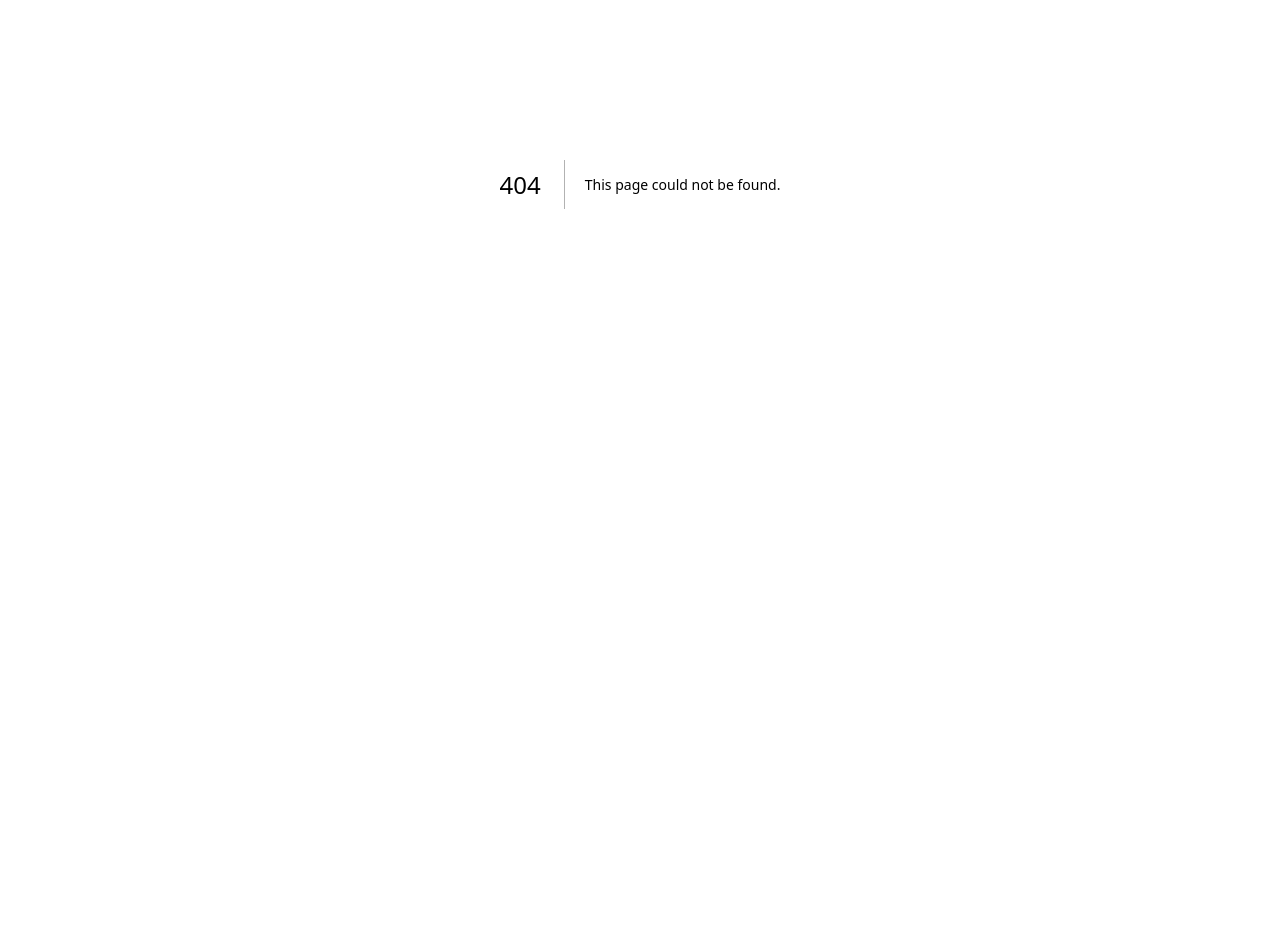
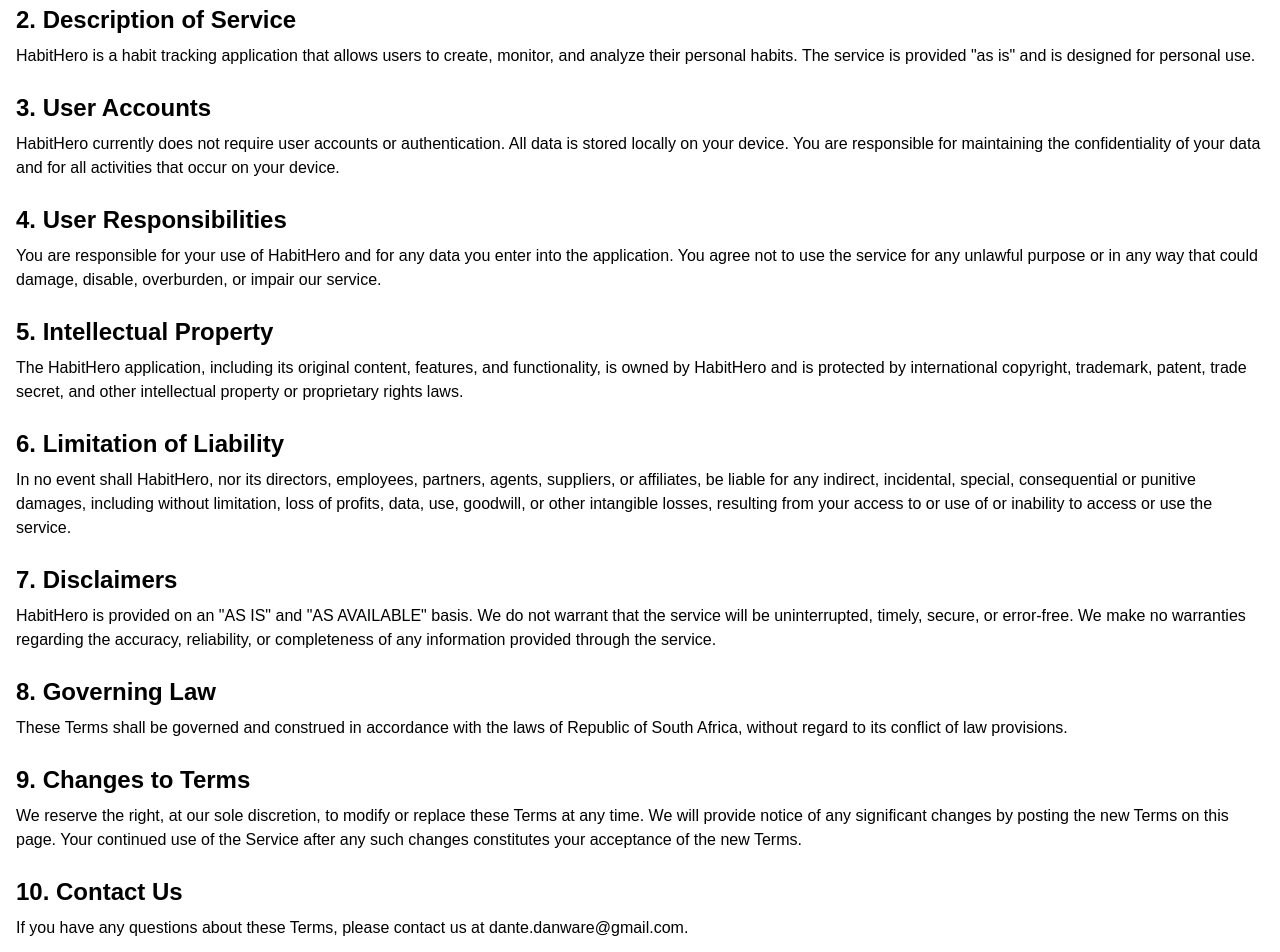
Before and after one commit to DanteLentsoe/HabitHero, a Next.js app in the folder habithero-app/: page /pages/termsandconditions in a window 1280 px wide. Before the commit this address had no page. Shown: the part 280-1232 px from the top of the page. Before the commit the page ends 864 px from the top, so only its background shows below. Built offline with nearby package versions, Linux system fonts and the light colour scheme.

Commit message:
feat: add `TermsAndConditions` page

```diff
--- /dev/null
+++ b/habithero-app/src/app/components/templates/TermsAndConditions/TermsAndConditions.tsx
@@ -0,0 +1,132 @@
+'use client'
+import { FC } from 'react'
+import { Footer } from '../../organisims'
+import Link from 'next/link'
+
+export const TermsAndConditions: FC = () => {
+  return (
+    <div className="w-full">
+      <div className="container mx-auto px-4 py-8">
+        <h1 className="text-3xl font-bold mb-4">Terms and Conditions</h1>
+        <p className="mb-6">Last updated: 2024/09/16</p>
+
+        <section className="mb-6">
+          <h2 className="text-2xl font-semibold mb-2">
+            1. Acceptance of Terms
+          </h2>
+          <p>
+            By accessing or using HabitHero, you agree to be bound by these
+            Terms and Conditions. If you disagree with any part of the terms,
+            you may not use our service.
+          </p>
+        </section>
+
+        <section className="mb-6">
+          <h2 className="text-2xl font-semibold mb-2">
+            2. Description of Service
+          </h2>
+          <p>
+            HabitHero is a habit tracking application that allows users to
+            create, monitor, and analyze their personal habits. The service is
+            provided &quot;as is&quot; and is designed for personal use.
+          </p>
+        </section>
+
+        <section className="mb-6">
+          <h2 className="text-2xl font-semibold mb-2">3. User Accounts</h2>
+          <p>
+            HabitHero currently does not require user accounts or
+            authentication. All data is stored locally on your device. You are
+            responsible for maintaining the confidentiality of your data and for
+            all activities that occur on your device.
+          </p>
+        </section>
+
+        <section className="mb-6">
+          <h2 className="text-2xl font-semibold mb-2">
+            4. User Responsibilities
+          </h2>
+          <p>
+            You are responsible for your use of HabitHero and for any data you
+            enter into the application. You agree not to use the service for any
+            unlawful purpose or in any way that could damage, disable,
+            overburden, or impair our service.
+          </p>
+        </section>
+
+        <section className="mb-6">
+          <h2 className="text-2xl font-semibold mb-2">
+            5. Intellectual Property
+          </h2>
+          <p>
+            The HabitHero application, including its original content, features,
+            and functionality, is owned by HabitHero and is protected by
+            international copyright, trademark, patent, trade secret, and other
+            intellectual property or proprietary rights laws.
+          </p>
+        </section>
+
+        <section className="mb-6">
+          <h2 className="text-2xl font-semibold mb-2">
+            6. Limitation of Liability
+          </h2>
+          <p>
+            In no event shall HabitHero, nor its directors, employees, partners,
+            agents, suppliers, or affiliates, be liable for any indirect,
+            incidental, special, consequential or punitive damages, including
+            without limitation, loss of profits, data, use, goodwill, or other
+            intangible losses, resulting from your access to or use of or
+            inability to access or use the service.
+          </p>
+        </section>
+
+        <section className="mb-6">
+          <h2 className="text-2xl font-semibold mb-2">7. Disclaimers</h2>
+          <p>
+            HabitHero is provided on an &quot;AS IS&quot; and &quot;AS
+            AVAILABLE&quot; basis. We do not warrant that the service will be
+            uninterrupted, timely, secure, or error-free. We make no warranties
+            regarding the accuracy, reliability, or completeness of any
+            information provided through the service.
+          </p>
+        </section>
+
+        <section className="mb-6">
+          <h2 className="text-2xl font-semibold mb-2">8. Governing Law</h2>
+          <p>
+            These Terms shall be governed and construed in accordance with the
+            laws of Republic of South Africa, without regard to its conflict of
+            law provisions.
+          </p>
+        </section>
+
+        <section className="mb-6">
+          <h2 className="text-2xl font-semibold mb-2">9. Changes to Terms</h2>
+          <p>
+            We reserve the right, at our sole discretion, to modify or replace
+            these Terms at any time. We will provide notice of any significant
+            changes by posting the new Terms on this page. Your continued use of
+            the Service after any such changes constitutes your acceptance of
+            the new Terms.
+          </p>
+        </section>
+
+        <section className="mb-6">
+          <h2 className="text-2xl font-semibold mb-2">10. Contact Us</h2>
+          <p>
+            If you have any questions about these Terms, please contact us at
+            <Link
+              href={
+                'mailto:dante.danware@gmail.com?subject=HabitHero Terms of Service Inquiry'
+              }
+            >
+              <span> dante.danware@gmail.com</span>
+            </Link>
+            .
+          </p>
+        </section>
+      </div>
+      <Footer className="shadow-md  bg-gradient-to-b from-purple-200  to-purple-100" />
+    </div>
+  )
+}
--- /dev/null
+++ b/habithero-app/src/app/components/templates/TermsAndConditions/index.ts
@@ -0,0 +1 @@
+export * from './TermsAndConditions'
--- /dev/null
+++ b/habithero-app/src/app/pages/termsandconditions/page.tsx
@@ -0,0 +1,36 @@
+import { Metadata } from 'next'
+import { TermsAndConditions } from '../../components/templates/TermsAndConditions/TermsAndConditions'
+
+export const metadata: Metadata = {
+  title: 'HabitHero - Track and Build Better Habits',
+  description:
+    'HabitHero helps you build and maintain positive habits, track your progress, and achieve your personal goals. Start your journey to becoming a Habit Hero today!',
+  keywords: [
+    'habit tracker',
+    'personal development',
+    'goal setting',
+    'productivity',
+    'self-improvement',
+    'habit hero',
+    'tracking habits',
+    'setting goals',
+    'goals application',
+    'consistency report application',
+  ],
+  openGraph: {
+    title: 'HabitHero - Your Personal Habit Tracking Companion',
+    description:
+      'Transform your life with HabitHero. Track habits, build streaks, and unlock your full potential.',
+    images: [
+      {
+        url: '/images/habithero-og.png',
+        width: 1200,
+        height: 630,
+        alt: 'HabitHero App',
+      },
+    ],
+  },
+}
+export default function TermsAndConditionsPage() {
+  return <TermsAndConditions />
+}
```
